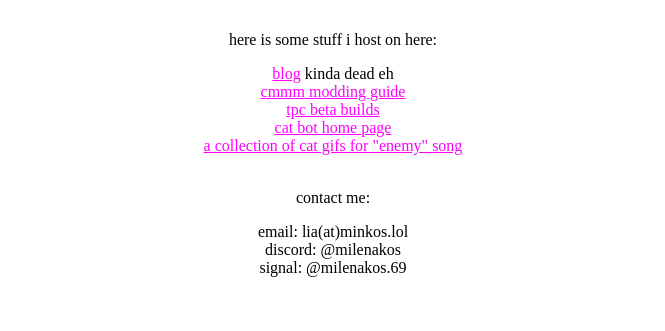
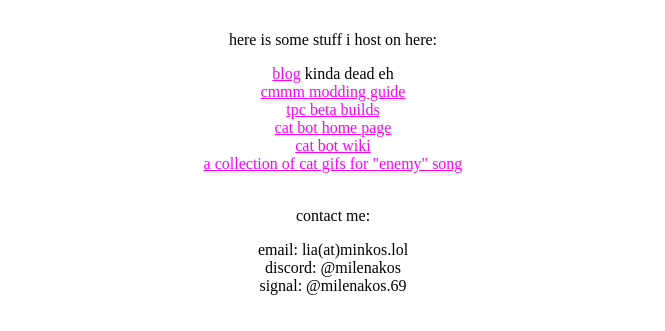
Before and after one commit to milenakos/minkos-lol, a plain HTML site: page index.html in a window 1280 px wide. Shown: the part 889-1220 px from the top of the page, without its empty margins (307-972 px from the left). Drawn offline with Linux system fonts and the light colour scheme.

Commit message:
Update index.html

```diff
--- a/index.html
+++ b/index.html
@@ -138,6 +138,7 @@
         <a rel="me" href="https://modding.minkos.lol">cmmm modding guide</a><br>
         <a rel="me" href="https://tpc.minkos.lol">tpc beta builds</a><br>
         <a rel="me" href="https://catbot.minkos.lol">cat bot home page</a><br>
+        <a rel="me" href="https://wiki.minkos.lol">cat bot wiki</a><br>
         <a rel="me" href="https://enemy.minkos.lol">a collection of cat gifs for "enemy" song</a><br>
         <br>
         <p>contact me:</p>
```
